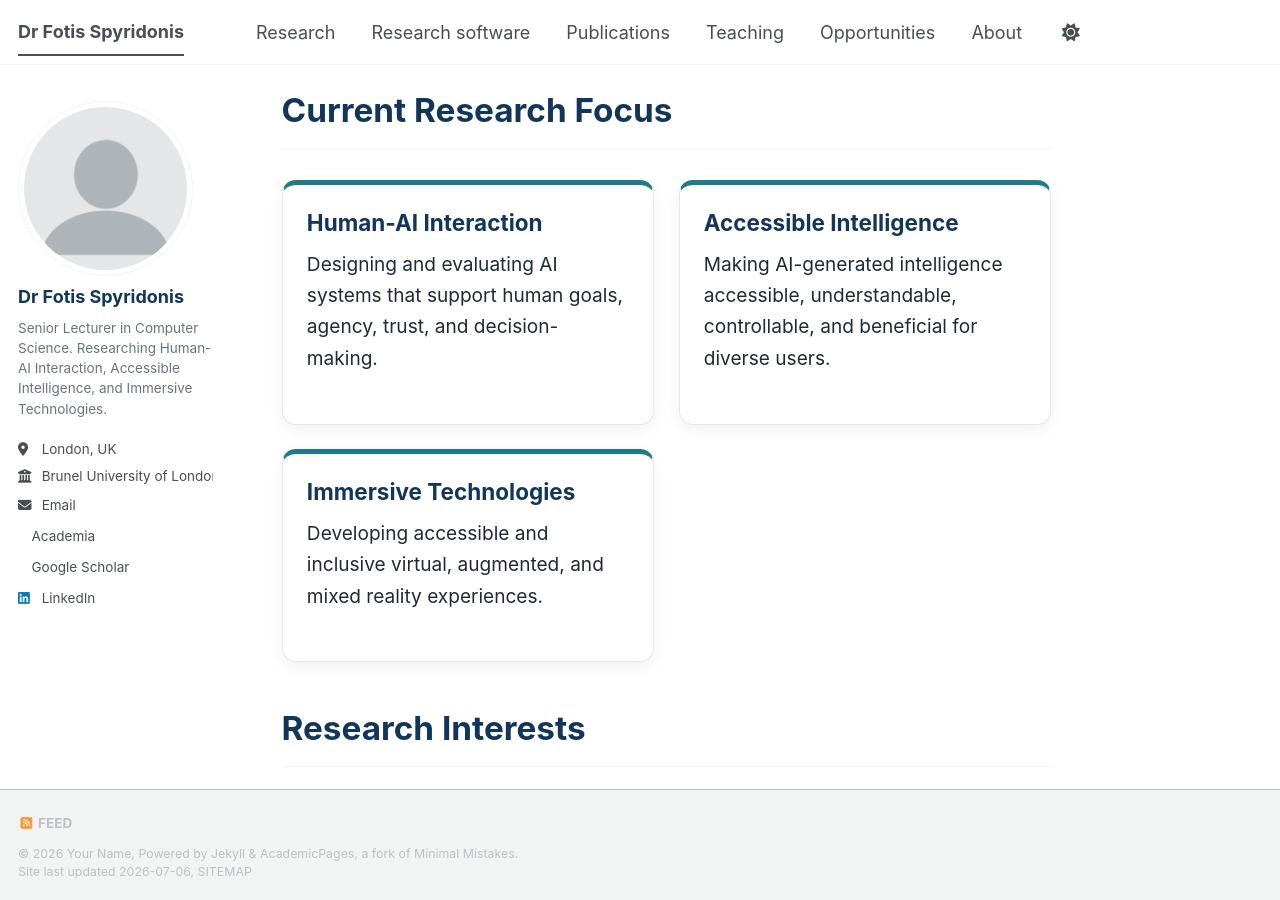
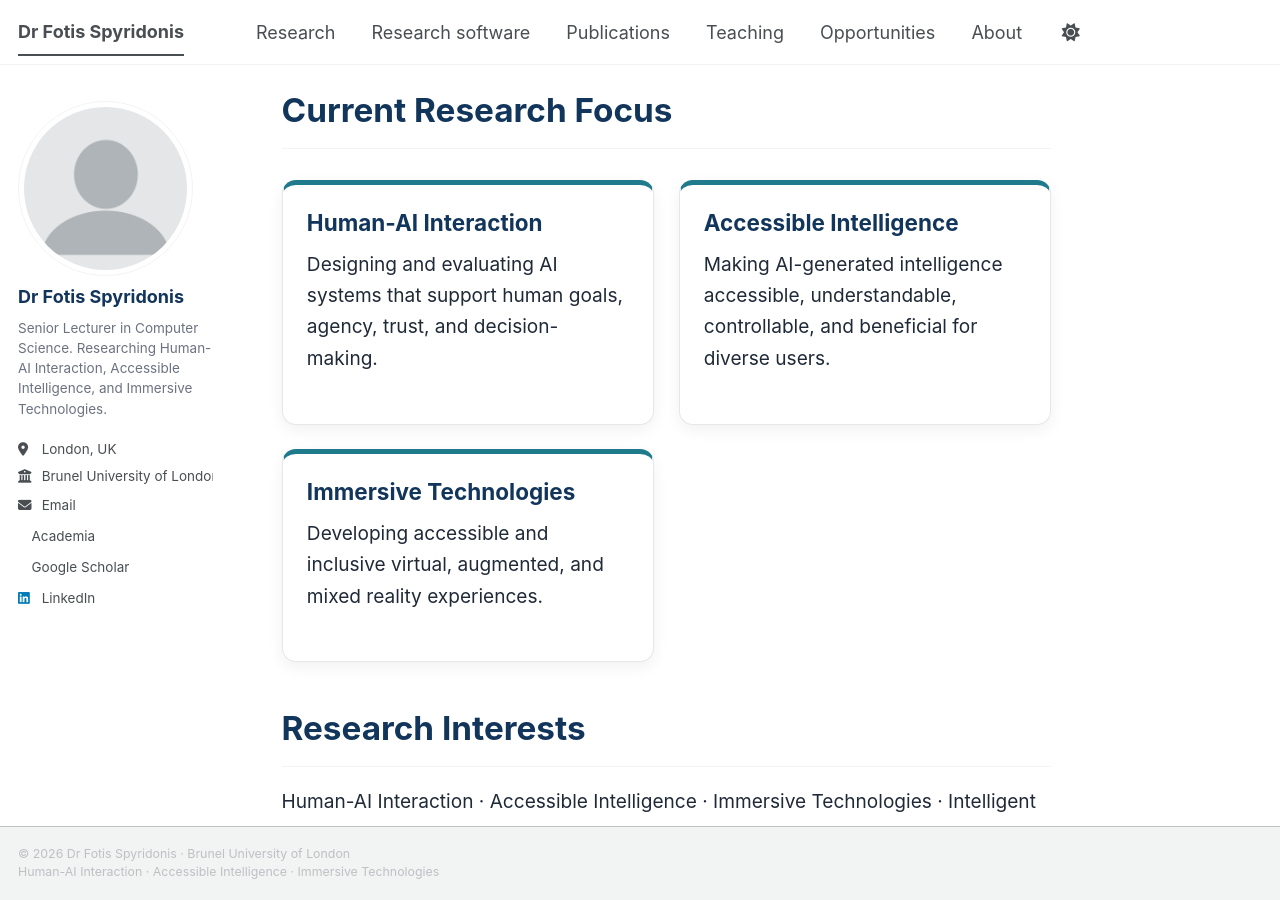
Before and after one commit to fotios-spyridonis/fotios-spyridonis.github.io, a Jekyll site: the page built from _pages/home.md, in a window 1280 px wide and 900 px high, scrolled down 529 px. Built offline with Jekyll 4.4.1, drawn with Linux system fonts in a browser that asks for light colours; a style sheet for code colours, icons or effects is not loaded.

Commit message:
Update footer.html

```diff
--- a/_includes/footer.html
+++ b/_includes/footer.html
@@ -1,25 +1,6 @@
 {% include base_path %}
 
-{% if site.author.github or site.author.bitbucket or site.atom_feed.hide != true %}
-<div class="page__footer-follow">
-  <ul class="social-icons">
-    {% if site.data.ui-text[site.locale].follow_label %}
-      <li><strong>{{ site.data.ui-text[site.locale].follow_label }}</strong></li>
-    {% endif %}
-    {% if site.author.github %}
-      <li><a href="https://github.com/{{ site.author.github }}"><i class="fab fa-github" aria-hidden="true"></i> GitHub</a></li>
-    {% endif %}
-    {% if site.author.bitbucket %}
-      <li><a href="https://bitbucket.org/{{ site.author.bitbucket }}"><i class="fab fa-bitbucket" aria-hidden="true"></i> Bitbucket</a></li>
-    {% endif %}
-    {% if site.atom_feed.hide != true %}
-    <li><a href="{% if site.atom_feed.path %}{{ site.atom_feed.path }}{% else %}{{ base_path }}/feed.xml{% endif %}"><i class="fa fa-fw fa-rss-square" aria-hidden="true"></i> {{ site.data.ui-text[site.locale].feed_label | default: "Feed" }}</a></li>
-    {% endif %}
-  </ul>
+<div class="page__footer-copyright">
+  &copy; {{ site.time | date: '%Y' }} Dr Fotis Spyridonis · Brunel University of London<br />
+  Human-AI Interaction · Accessible Intelligence · Immersive Technologies
 </div>
-{% endif %}
-
-<div class="page__footer-copyright">
-  &copy; {{ site.time | date: '%Y' }} {{ site.name | default: site.title }}, {{ site.data.ui-text[site.locale].powered_by | default: "Powered by" }} <a href="https://jekyllrb.com" rel="nofollow">Jekyll</a> &amp; <a href="https://github.com/academicpages/academicpages.github.io">AcademicPages</a>, a fork of <a href="https://mademistakes.com/work/minimal-mistakes-jekyll-theme/" rel="nofollow">Minimal Mistakes</a>.<br />
-  Site last updated {{ "now" | date: '%Y-%m-%d' }}, <a href="/sitemap/" style="text-transform: uppercase;">{{ site.data.ui-text[site.locale].site_map | default: "Sitemap" }}</a>
-</div>
```
